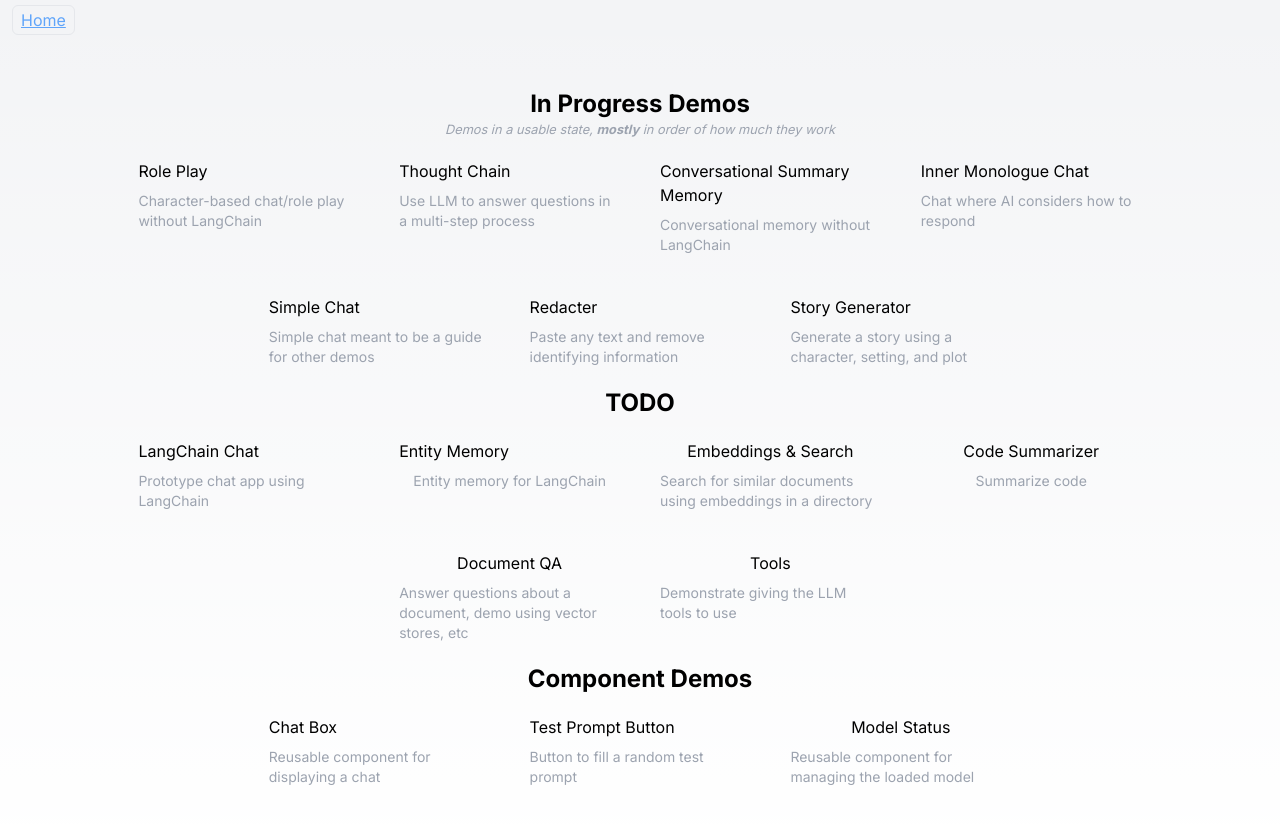
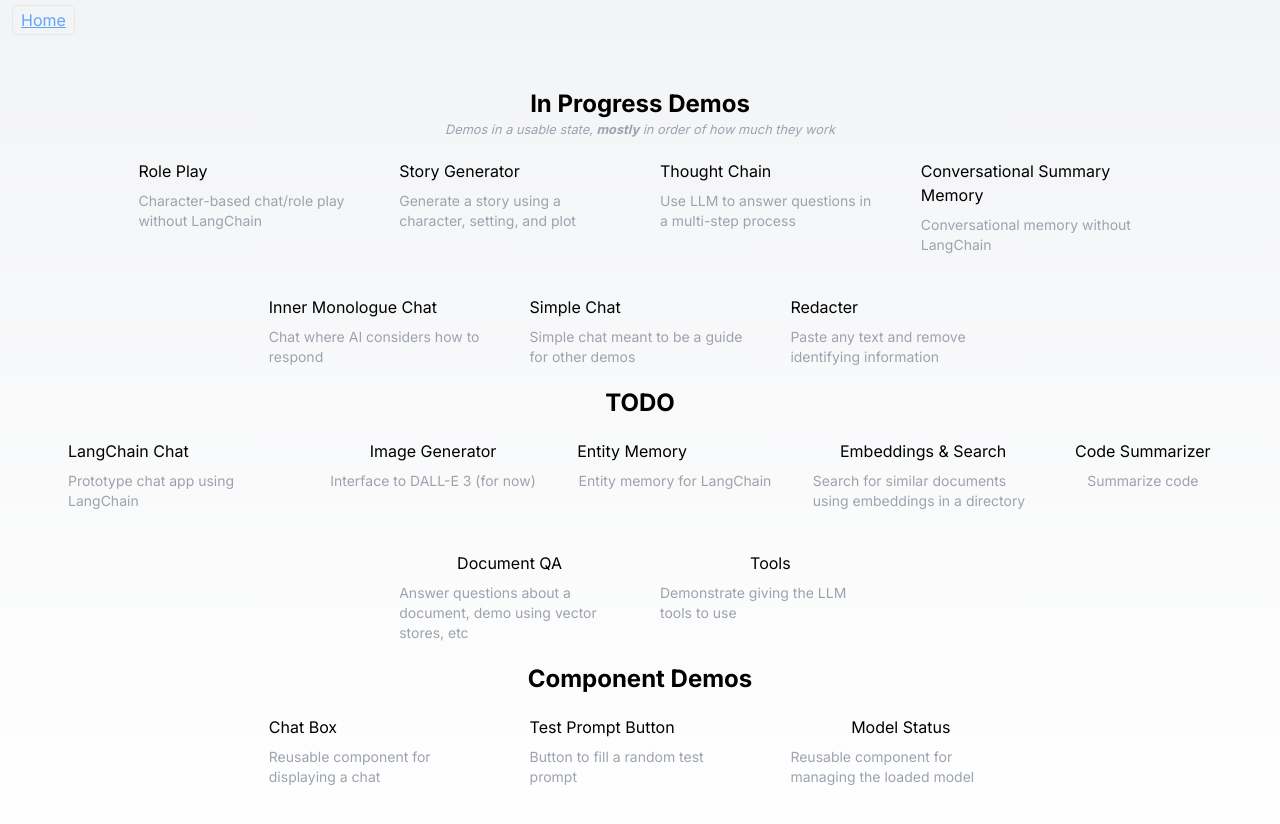
Before and after one commit to parsehex/ai-experiments, a Next.js app: page / in a window 1280 px wide. Shown: the top 824 px of the page. Built offline with nearby package versions, Linux system fonts and the light colour scheme.

Commit message:
reorder home page

```diff
--- a/src/app/page.tsx
+++ b/src/app/page.tsx
@@ -57,6 +57,11 @@ export default function Home() {
 					href="/role-play"
 				/>
 				<Item
+					title="Story Generator"
+					description="Generate a story using a character, setting, and plot"
+					href="/story-generator"
+				/>
+				<Item
 					title="Thought Chain"
 					description="Use LLM to answer questions in a multi-step process"
 					href="/thought-chain"
@@ -82,17 +87,17 @@ export default function Home() {
 					description="Paste any text and remove identifying information"
 					href="/redacter"
 				/>
-				<Item
-					title="Story Generator"
-					description="Generate a story using a character, setting, and plot"
-					href="/story-generator"
-				/>
 			</List>
 			<List title="TODO">
 				<Item
 					title="LangChain Chat"
 					description="Prototype chat app using LangChain"
 					href="/langchain-chat"
+				/>
+				<Item
+					title="Image Generator"
+					description="Interface to DALL-E 3 (for now)"
+					// href="/image-generator"
 				/>
 				<Item
 					title="Entity Memory"
```
